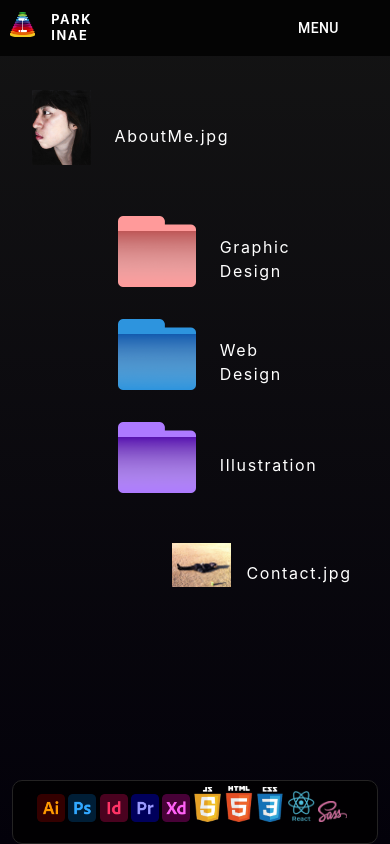
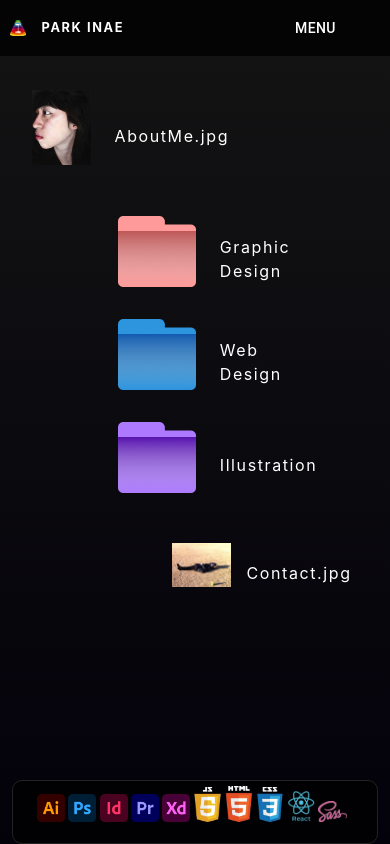
Before and after one commit to Pia-Park/portfolio2021-next, a Next.js app: page / in a window 390 px wide. Built offline with nearby package versions, Linux system fonts and the light colour scheme.

Commit message:
changed mainbar img size

```diff
--- a/styles/About.module.css
+++ b/styles/About.module.css
@@ -193,8 +193,8 @@
     }
 
     .menubar img{
-        width: 1.6rem;
-        height: 1.6rem;
+        width: 1rem;
+        height: 1rem;
         margin-right: 1rem;
     }
 
--- a/styles/Contact.module.css
+++ b/styles/Contact.module.css
@@ -17,9 +17,6 @@
 .bgmenu{
     display: none;
 }
-
-
-
 
 
 .menubar a{
--- a/styles/Graphicdesign.module.css
+++ b/styles/Graphicdesign.module.css
@@ -187,8 +187,8 @@
     }
 
     .menubar img{
-        width: 1.6rem;
-        height: 1.6rem;
+        width: 1rem;
+        height: 1rem;
         margin-right: 1rem;
     }
 
--- a/styles/Home.module.css
+++ b/styles/Home.module.css
@@ -259,10 +259,10 @@
   }
 
   .menubar img{
-    width: 1.6rem;
-    height: 1.6rem;
+    width: 1rem;
+    height: 1rem;
     margin-right: 1rem;
-  }
+}
 
   .menubar{
     display: flex;
--- a/styles/Illustration.module.css
+++ b/styles/Illustration.module.css
@@ -170,8 +170,8 @@
     }
 
     .menubar img{
-        width: 1.6rem;
-        height: 1.6rem;
+        width: 1rem;
+        height: 1rem;
         margin-right: 1rem;
     }
 
--- a/styles/Webdesign.module.css
+++ b/styles/Webdesign.module.css
@@ -185,8 +185,8 @@
     }
 
     .menubar img{
-        width: 1.6rem;
-        height: 1.6rem;
+        width: 1rem;
+        height: 1rem;
         margin-right: 1rem;
     }
 
```
